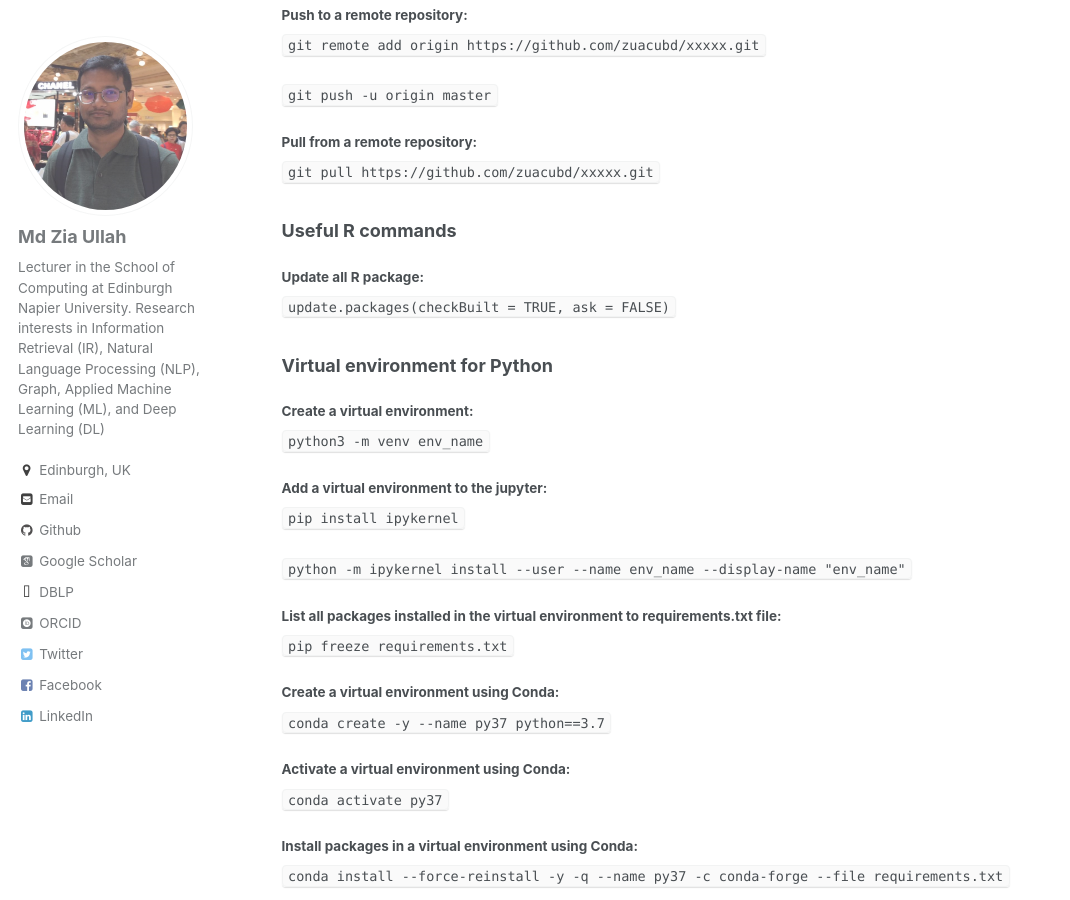
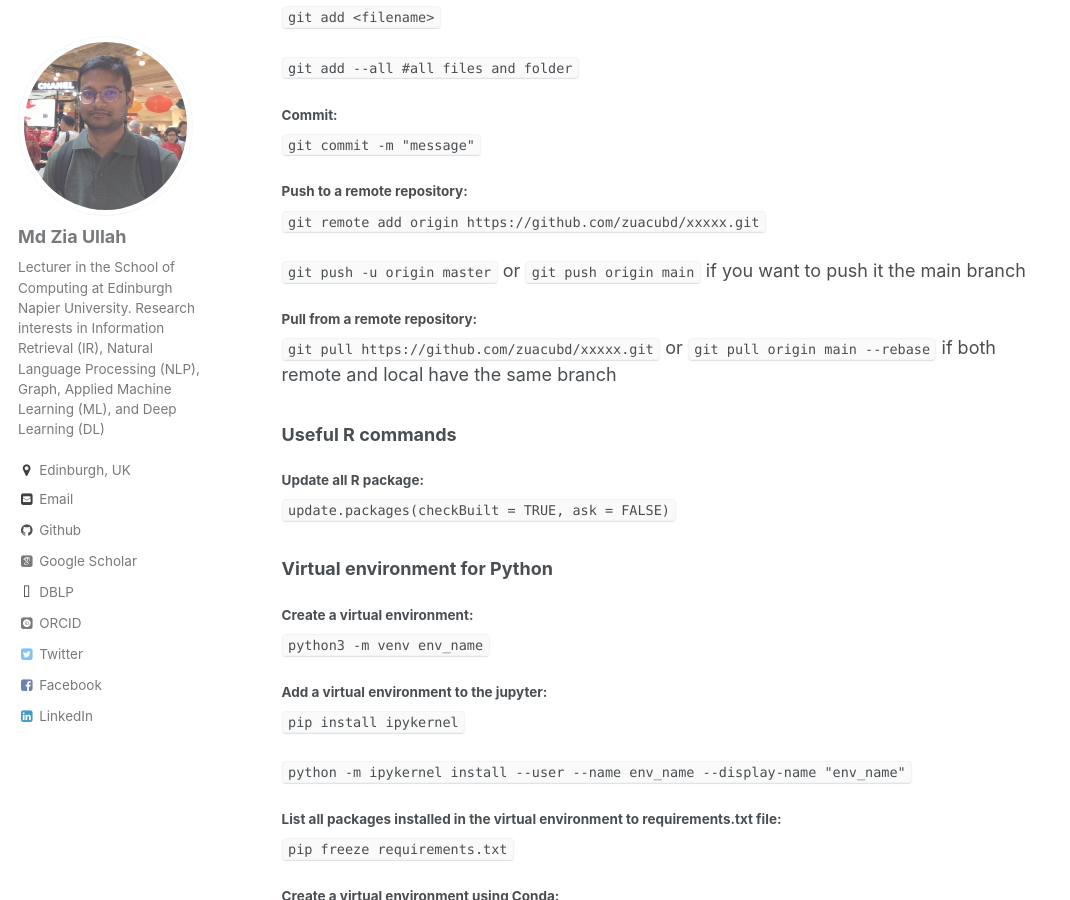
Before and after one commit to zuacubd/zuacubd.github.io, a Jekyll site: the page built from _pages/blogs.md, in a window 1280 px wide and 900 px high, scrolled down 1913 px. Shown: the whole window, without its empty margins (0-1070 px from the left). Built offline with Jekyll 4.4.1, drawn with Linux system fonts in a browser that asks for light colours; some web fonts are replaced; some of the changed text lies outside the part shown.

Commit message:
Update blogs.md
updating git commands

```diff
--- a/_pages/blogs.md
+++ b/_pages/blogs.md
@@ -1,45 +1,45 @@
 ---
-title: Blogs (Useful commands)
+title: Blogs (Useful commands for me)
 permalink: /blogs/
 author_profile: true
 published: true
 ---
 
-### Linux OS Useful Commands
+## Linux OS Useful Commands
 
-###### List all directories with size:
+### List all directories with size:
 
 `du -sh *`
 
-###### Find all files containg a string 'pathlib" and ending with ".py", for example:
+### Find all files containg a string 'pathlib" and ending with ".py", for example:
 
 `find . -name '*.py' -exec grep -H 'pathlib' {} +`
 
-###### Join two files vertically:
+### Join two files vertically using awk:
 
 `awk 'NF' file1 file > result`
 
-###### Move some particular files from one directory to another using AWK:
+### Move some particular files from one directory to another using AWK:
 
 `ll | awk -F' ' '{if($5<=20 && NF>=9) {cmd="mv "$9" ../backup/"$9; system(cmd) } }'`
 
-###### Choose the first row and then print the parts (sed and AWK):
+### Choose the first row and then print the parts (sed and AWK):
 
 `sed -n '1p' /*/*/COVID21_Expansion_all.mat | awk -F ' ' '{for(i=1;i<=NF;i++) print i":"$i; }'`
 
-###### Make symbolic link between two files:
+### Make symbolic link between two files:
 
 `ln -s source_file new_file`
 
-###### Split a files into parts:
+### Split a files into parts:
 
 `split -l 50000 fused-run/combsum_runs fused-run/`
 
-###### Install softwares in a folder:
+### Install softwares in a folder:
 
 `easy_install --prefix=$HOME/local package_name`
 
-###### Install a software package in linux (Configure, Make, and Make Install):
+### Install a software package in linux (Configure, Make, and Make Install):
 
 `./configure --prefix=<instalation directory>`
 
@@ -75,29 +75,31 @@ published: true
 
 ### Working with Git
 
-###### Initiate a git project:
+#### Initiate a git project:
 
 `git init`
 
-###### Add file(s) to staging for committing:
+#### Add file(s) to staging for committing:
 
 `git add <filename>`
 
 `git add --all #all files and folder`
 
-###### Commit:
+#### Commit:
 
 `git commit -m "message"`
 
-###### Push to a remote repository:
+#### Push to a remote repository:
 
 `git remote add origin https://github.com/zuacubd/xxxxx.git`
 
-`git push -u origin master`
+`git push -u origin master` or
+`git push origin main` if you want to push it the main branch
 
-###### Pull from a remote repository:
+#### Pull from a remote repository:
 
-`git pull https://github.com/zuacubd/xxxxx.git`
+`git pull https://github.com/zuacubd/xxxxx.git` or
+`git pull origin main --rebase` if both remote and local have the same branch
 
 ### Useful R commands
 
```
